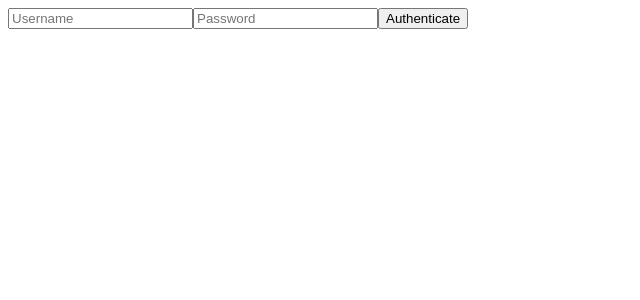
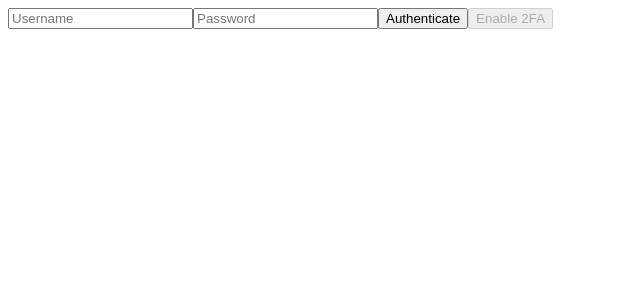
Before and after one commit to kreds/web, a React (Create React App) app: page / in a window 1280 px wide. Shown: the top 300 px of the page, without its empty margins (0-640 px from the left). Built offline with nearby package versions, Linux system fonts and the light colour scheme; no server answers.

Commit message:
added a button for enabling 2FA

```diff
--- a/src/App.tsx
+++ b/src/App.tsx
@@ -1,6 +1,10 @@
 import React, { useCallback, useState } from 'react';
 import './App.scss';
-import { authenticate, twoFactorVerify } from './services/Authentication';
+import {
+  authenticate,
+  twoFactorVerify,
+  twoFactorEnable,
+} from './services/Authentication';
 import { AuthenticationRequestType } from './types/models/AuthenticationRequest';
 
 function App() {
@@ -43,6 +47,13 @@ function App() {
     }
   }, [password, setResponse, setToken, token]);
 
+  const click2FAEnable = useCallback(async () => {
+    if (!token) return;
+    const res = await twoFactorEnable(token);
+
+    setResponse(JSON.stringify(res));
+  }, [password, setResponse, setToken, token]);
+
   const updateUsername = (e: React.ChangeEvent<HTMLInputElement>) =>
     setUsername(e.target.value);
   const updatePassword = (e: React.ChangeEvent<HTMLInputElement>) =>
@@ -79,6 +90,9 @@ function App() {
         </>
       ) : null}
       <strong>{token}</strong>
+      <button onClick={click2FAEnable} disabled={!token}>
+        Enable 2FA
+      </button>
       <pre>{response}</pre>
     </div>
   );
--- a/src/services/Authentication.ts
+++ b/src/services/Authentication.ts
@@ -29,3 +29,16 @@ export async function twoFactorVerify(
 
   return await req.json();
 }
+
+export async function twoFactorEnable(token: string) {
+  const req = await fetch(apiUrl + 'v1/2fa/enable', {
+    method: 'POST',
+    headers: {
+      'Content-Type': 'application/json',
+      Authorization: token,
+    },
+    body: JSON.stringify({}),
+  });
+
+  return await req.json();
+}
```
